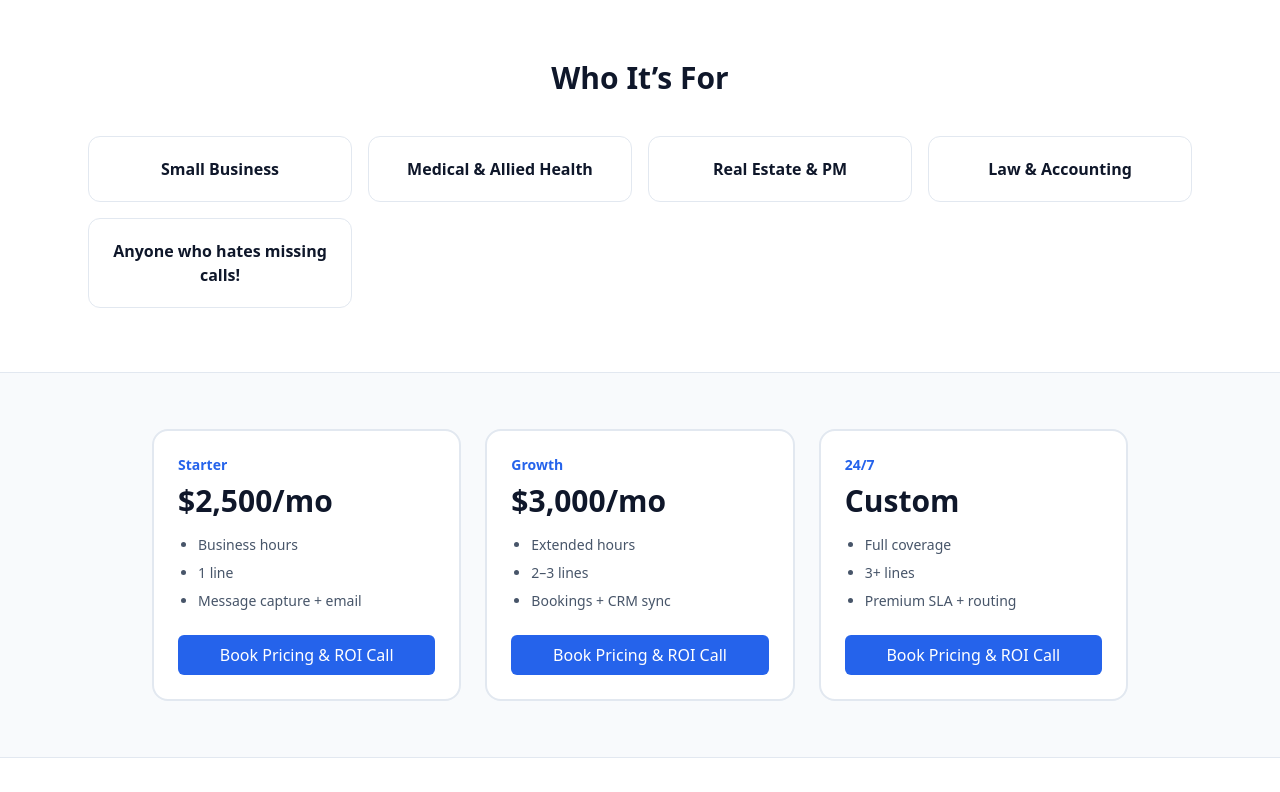
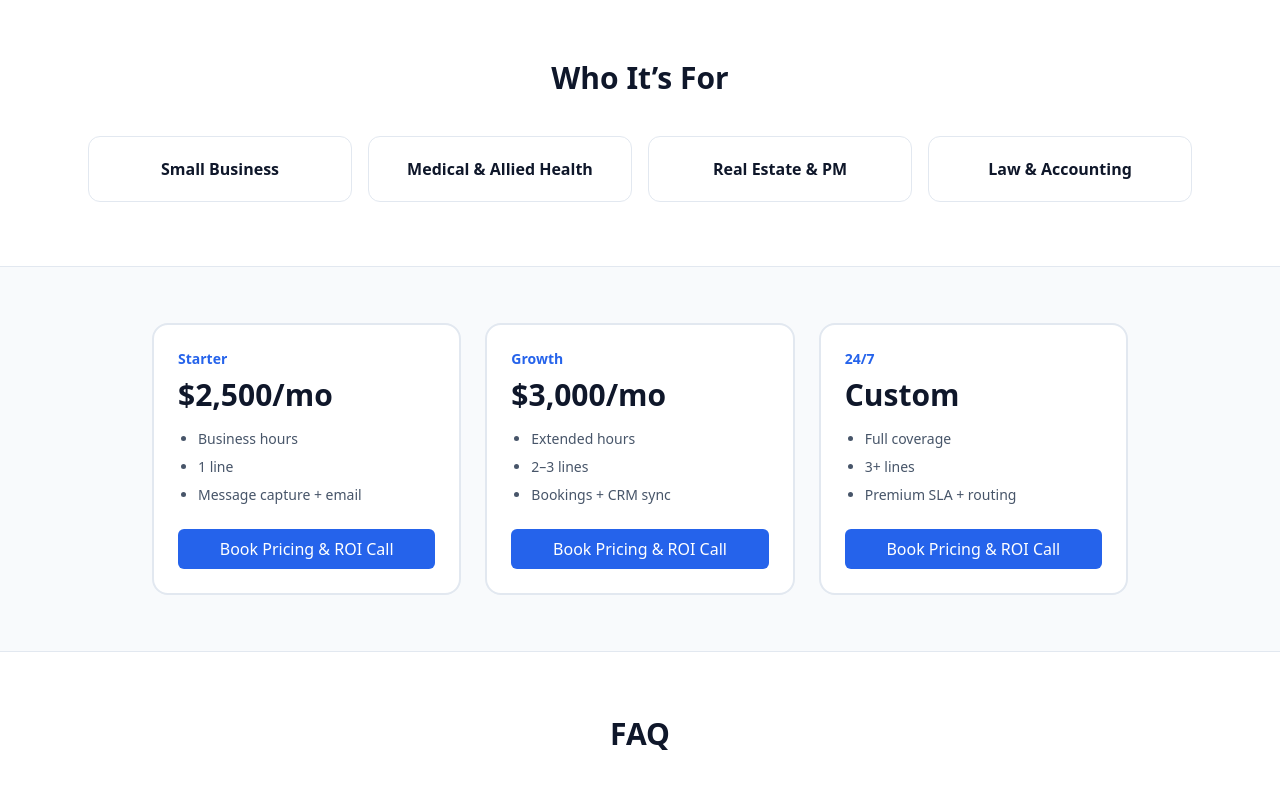
Before and after one commit to scottyowen4683/Aspirereception, a React (Vite) app in the folder frontend/: page /ai-receptionist in a window 1280 px wide. Shown: the part 1260-2052 px from the top of the page. Built offline with nearby package versions, Linux system fonts and the light colour scheme; no server answers.

Commit message:
Update AiReceptionist.jsx

```diff
--- a/frontend/src/pages/AiReceptionist.jsx
+++ b/frontend/src/pages/AiReceptionist.jsx
@@ -179,7 +179,6 @@ export default function AiReceptionist() {
               "Medical & Allied Health",
               "Real Estate & PM",
               "Law & Accounting",
-              "Anyone who hates missing calls!",
             ].map((x) => (
               <div
                 key={x}
```
